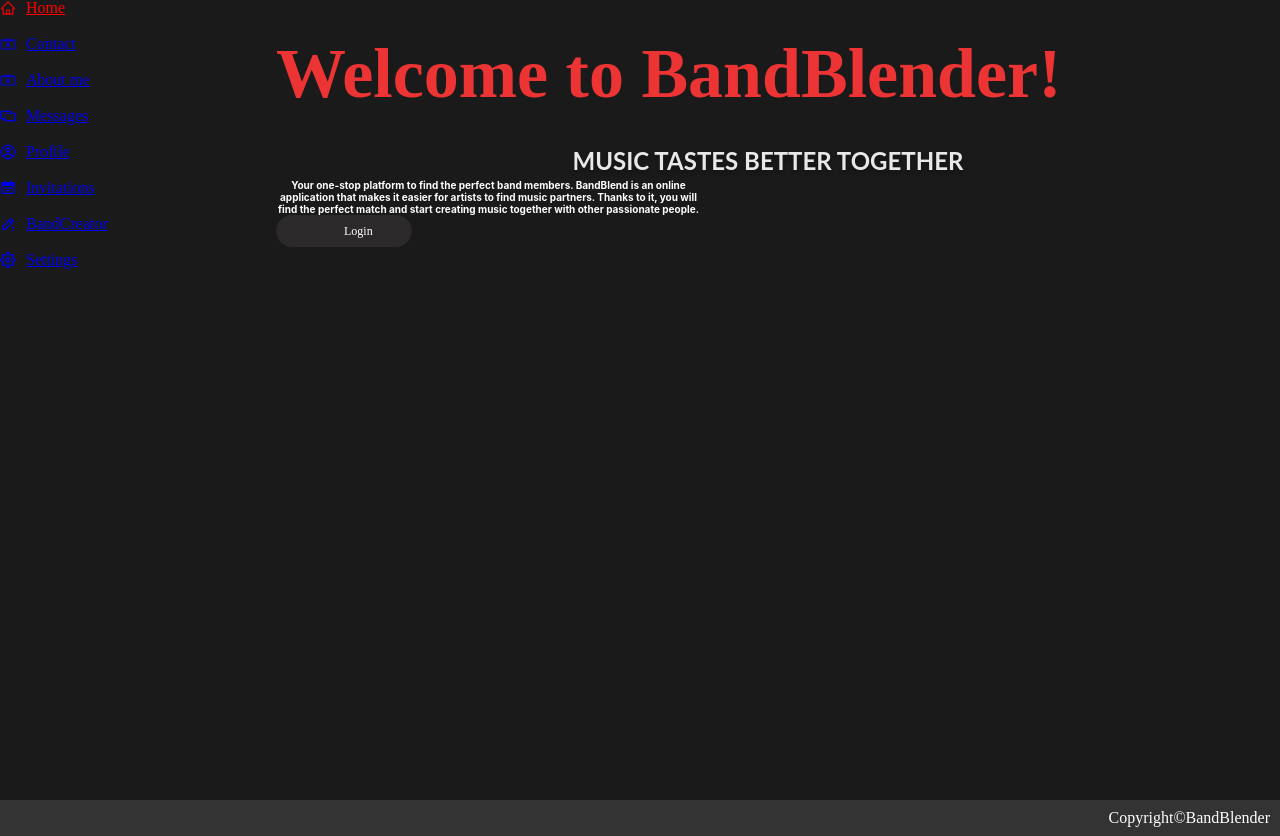
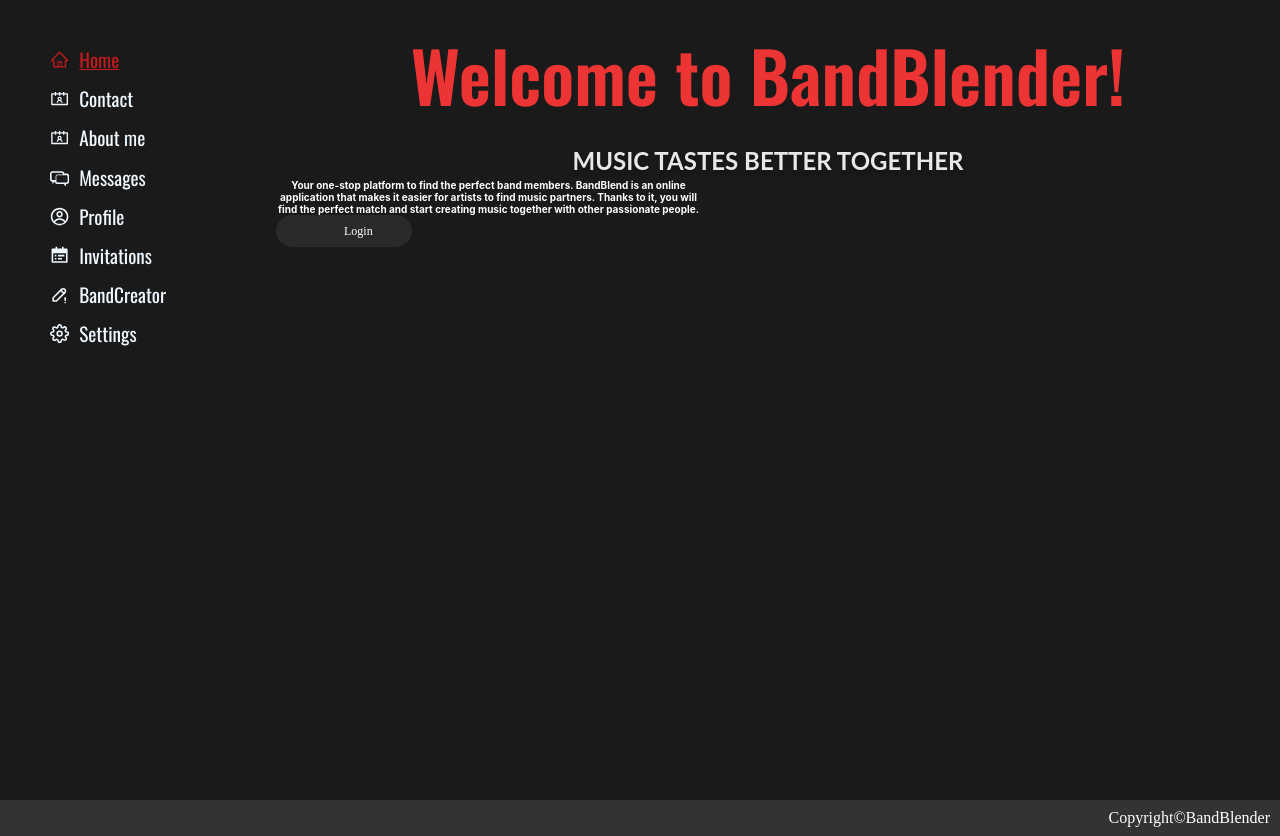
Before and after one commit to KubaG1974/BandBlenderFront, a React (Create React App) app: page / in a window 1280 px wide. Built offline with nearby package versions, Linux system fonts and the light colour scheme.

Commit message:
Added css for Home

```diff
--- a/src/components/Navbar/Navbar.module.css
+++ b/src/components/Navbar/Navbar.module.css
@@ -1,17 +1,37 @@
+
+.sidebar {
+  width: 90%;
+  padding: 50px 10px 10px 50px;
+}
 
 .navItem{
    margin-bottom: 20px;
+}
+
+.navItem:hover {
+  text-decoration: underline;
+}
+
+.navList {
+  margin: 0px auto;
+  width: 90px;
 }
 
 .link{
   display: flex;
   align-items: center;
   gap: 10px;
+  color: aliceblue;
+  text-decoration: none;
+  font-family: 'Oswald', Tahoma, Geneva, Verdana, sans-serif;
+  font-size: 120%;
 }
 
 .active{
-  color: red;
+  color: rgb(195, 27, 27);
   display: flex;
   align-items: center;
   gap: 10px;
+  font-family: 'Oswald', Tahoma, Geneva, Verdana, sans-serif;
+  font-size: 120%;
 }
--- a/src/pages/Home/Home.module.css
+++ b/src/pages/Home/Home.module.css
@@ -6,12 +6,12 @@
 .content h1{
   flex-shrink: 0;
   color: #EC3434;
-  font-family: Smooch Sans;
+  font-family: 'Oswald';
   font-size: 70px;
   font-style: normal;
   font-weight: 600;
   line-height: 108px; /* 110.204% */
-  margin: 0 auto;
+  text-align: center;
 }
 .content {
   flex: 1; /* Wykorzystaj dostępne miejsce */
```
